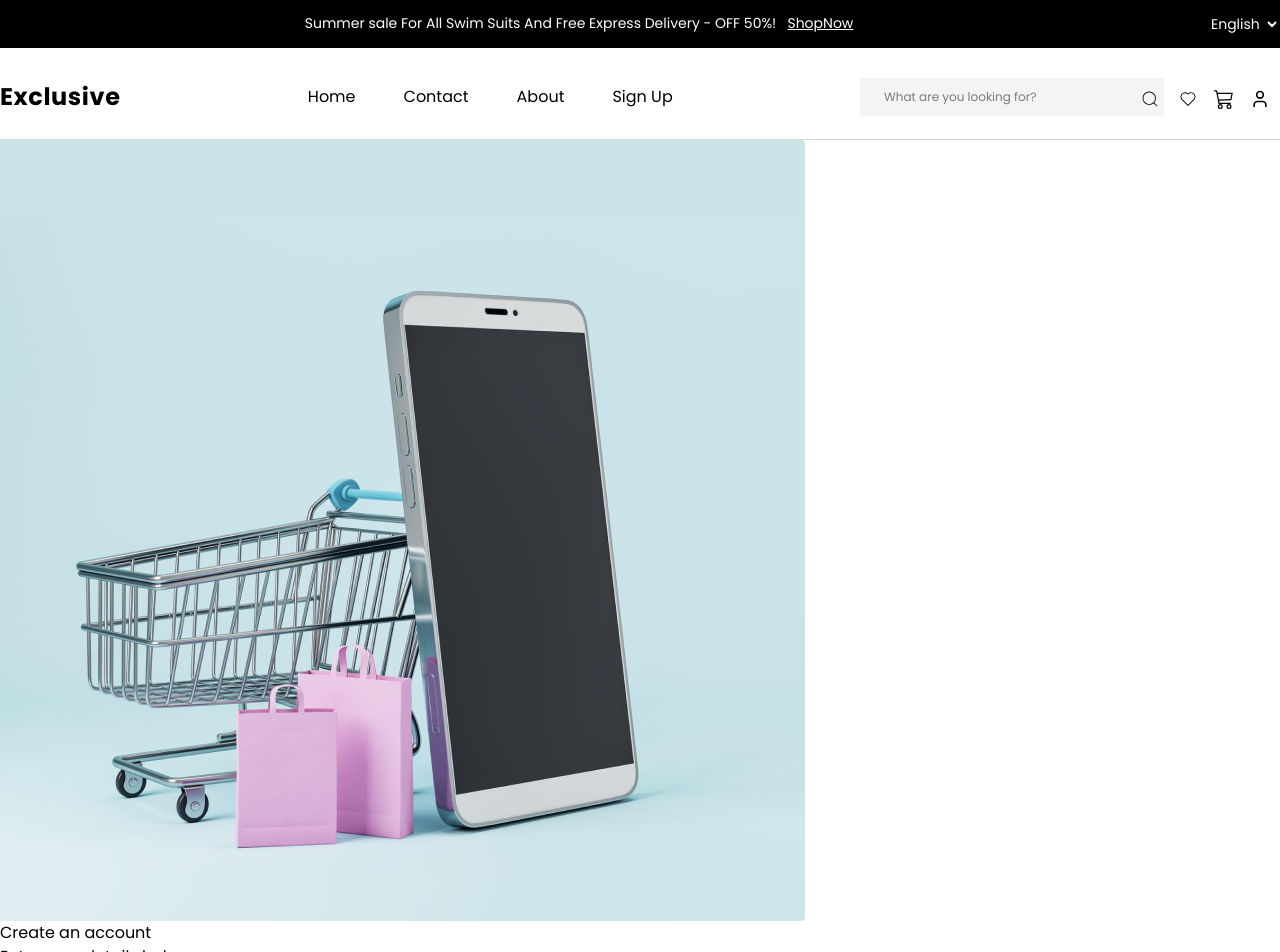
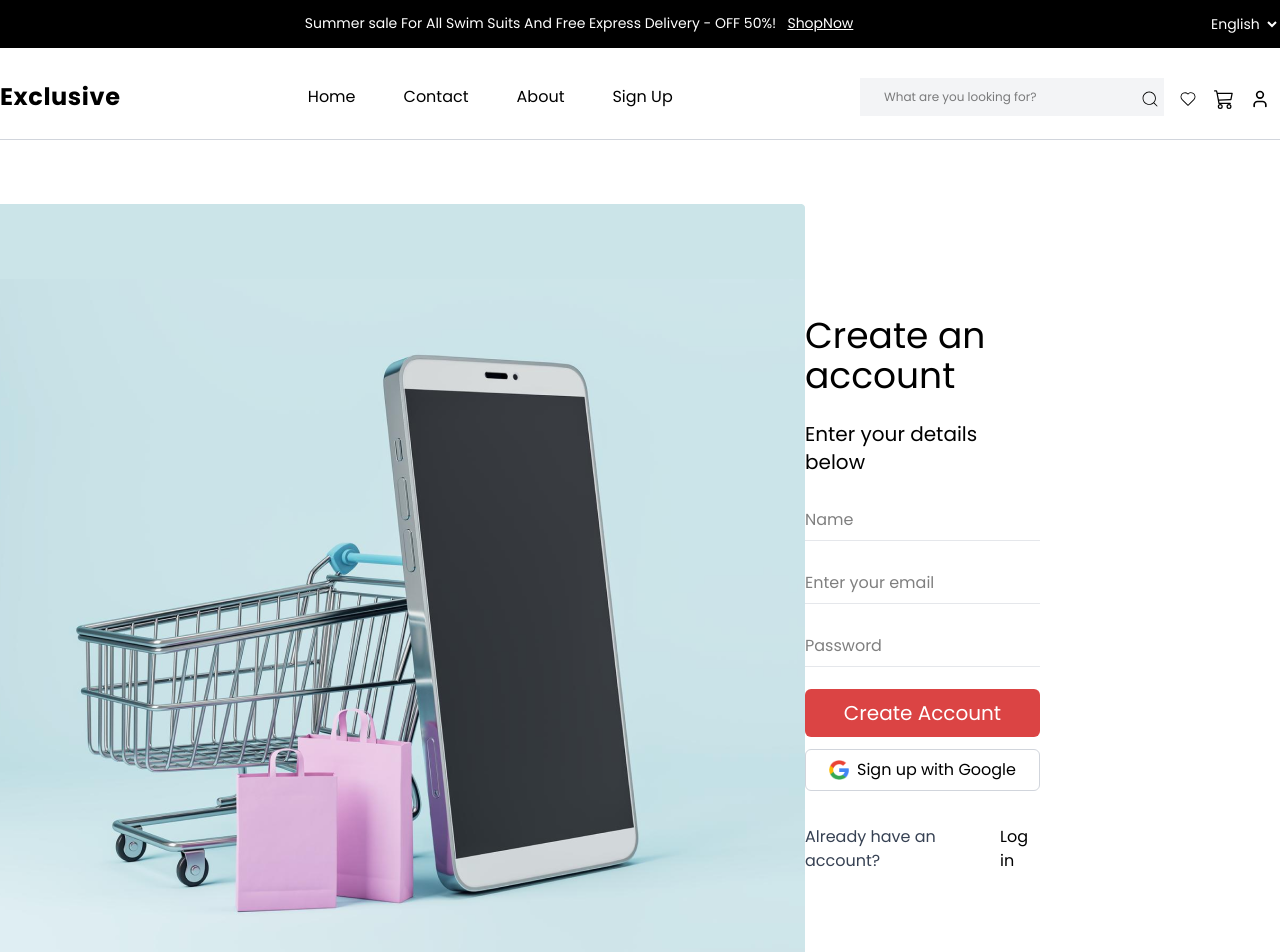
Before and after one commit to vishalglobussoftSDE/e-commerce-frontend, a React (Vite) app: page /signup in a window 1280 px wide. Shown: the top 952 px of the page. Built offline with nearby package versions, Linux system fonts and the light colour scheme; a web font is replaced by a local one.

Commit message:
added signup and login page

```diff
--- a/src/Pages/LoginPage.jsx
+++ b/src/Pages/LoginPage.jsx
@@ -1,9 +1,49 @@
-import React from 'react'
+import React from "react";
+import Header from "../components/Header";
+import signupImg from "../assets/logSign-Img/log-sign.png";
+import { Link } from "react-router-dom";
+import googleIcon from "../assets/logSign-Img/googleIcon.png";
+import Footer from "../components/Footer.jsx";
 
 const LoginPage = () => {
   return (
-    <div>LoginPage</div>
-  )
-}
+    <div>
+      <Header />
+      <div className="my-16 flex justify-between items-center">
+        <img className="h-[781px]" src={signupImg} alt="" />
+        <div className="flex flex-col mr-60 gap-6">
+          <h1 className="text-4xl">Log in to Exclusive</h1>
+          <p className="text-xl">Enter your details below</p>
+          <form className="flex flex-col gap-5.5">
+            <input
+              className="w-full border-b border-gray-200  py-2 focus:outline-none focus:border-gray-400"
+              type="text"
+              name="email"
+              placeholder="Enter your email"
+            />
+            <input
+              className="w-full border-b border-gray-200  py-2 focus:outline-none focus:border-gray-400"
+              type="text"
+              name="password"
+              placeholder="Password"
+            />
+            <div className="flex items-center justify-between w-full">
+              <button className="bg-[#DB4444] text-white py-2 px-8 rounded-md hover:bg-[#c33c3c] transition-colors duration-200">
+                Log in
+              </button>
+              <Link
+                to="#"
+                className="text-sm text-gray-500 hover:text-gray-700"
+              >
+                Forgot password?
+              </Link>
+            </div>
+          </form>
+        </div>
+      </div>
+      <Footer></Footer>
+    </div>
+  );
+};
 
-export default LoginPage
+export default LoginPage;
--- a/src/Pages/SignUpPage.jsx
+++ b/src/Pages/SignUpPage.jsx
@@ -1,34 +1,60 @@
-import React from 'react'
+import React from "react";
 import Header from "../components/Header";
-import signupImg from "../assets/logSign-Img/log-sign.png"
-import { Link } from 'react-router-dom';
+import signupImg from "../assets/logSign-Img/log-sign.png";
+import { Link } from "react-router-dom";
+import googleIcon from "../assets/logSign-Img/googleIcon.png";
+import Footer from "../components/Footer.jsx";
 
 const SignUpPage = () => {
   return (
     <div>
-      <Header/>
-      <div>
+      <Header />
+      <div className="my-16 flex justify-between items-center">
         <img src={signupImg} alt="" />
-        <div>
-          <h1>Create an account</h1>
-          <p>Enter your details below</p>
-          <form>
-            <input type="text" name="name" placeholder='Name'/>
-            <input type="text" name="email" placeholder='Enter your email'/>
-            <input type="text" name='password' placeholder='Password'/>
+        <div className="flex flex-col mr-60 gap-6">
+          <h1 className="text-4xl">Create an account</h1>
+          <p className="text-xl">Enter your details below</p>
+          <form className="flex flex-col gap-5.5">
+            <input
+              className="w-full border-b border-gray-200  py-2 focus:outline-none focus:border-gray-400"
+              type="text"
+              name="name"
+              placeholder="Name"
+            />
+            <input
+              className="w-full border-b border-gray-200  py-2 focus:outline-none focus:border-gray-400"
+              type="text"
+              name="email"
+              placeholder="Enter your email"
+            />
+            <input
+              className="w-full border-b border-gray-200  py-2 focus:outline-none focus:border-gray-400"
+              type="text"
+              name="password"
+              placeholder="Password"
+            />
             <div>
-              <button>Create Account</button>
-              <Link>Sign up with Google</Link>
+              <button className="w-full bg-[#DB4444] text-xl text-white py-2.5 px-4 rounded-md hover:bg-[#c33c3c] transition-colors duration-200">
+                Create Account
+              </button>
+              <Link
+                to="https://accounts.google.com/v3/signin/identifier?continue=https%3A%2F%2Fmail.google.com%2Fmail%2Fu%2F0%2F&emr=1&followup=https%3A%2F%2Fmail.google.com%2Fmail%2Fu%2F0%2F&ifkv=ASKV5MidMW5lr8QTlrbEnEIvnzIkVuuwesBQ1QTVPG51Z5whcxSLV_FVerhlkx79OgW7CCTHRDy4Gw&osid=1&passive=1209600&service=mail&flowName=GlifWebSignIn&flowEntry=ServiceLogin&dsh=S-735461823%3A1746188977339762"
+                className="w-full my-3 bg-white text-black py-2 px-4 rounded-md border border-gray-300 hover:bg-gray-100 transition-colors duration-200 text-center block flex items-center justify-center gap-2"
+              >
+                <img src={googleIcon} alt="Google" className="h-5 w-5" />
+                Sign up with Google
+              </Link>
             </div>
-            <div>
-              <Link>Already have an account?</Link>
-              <Link>Log in</Link>
+            <div className="flex gap-3.5 justify-center">
+              <p className="text-gray-700">Already have an account?</p>
+              <Link to="/login">Log in</Link>
             </div>
           </form>
         </div>
       </div>
+      <Footer></Footer>
     </div>
-  )
-}
+  );
+};
 
-export default SignUpPage
+export default SignUpPage;
```
Also changed, not shown: src/assets/logSign-Img/googleIcon.png (added).
